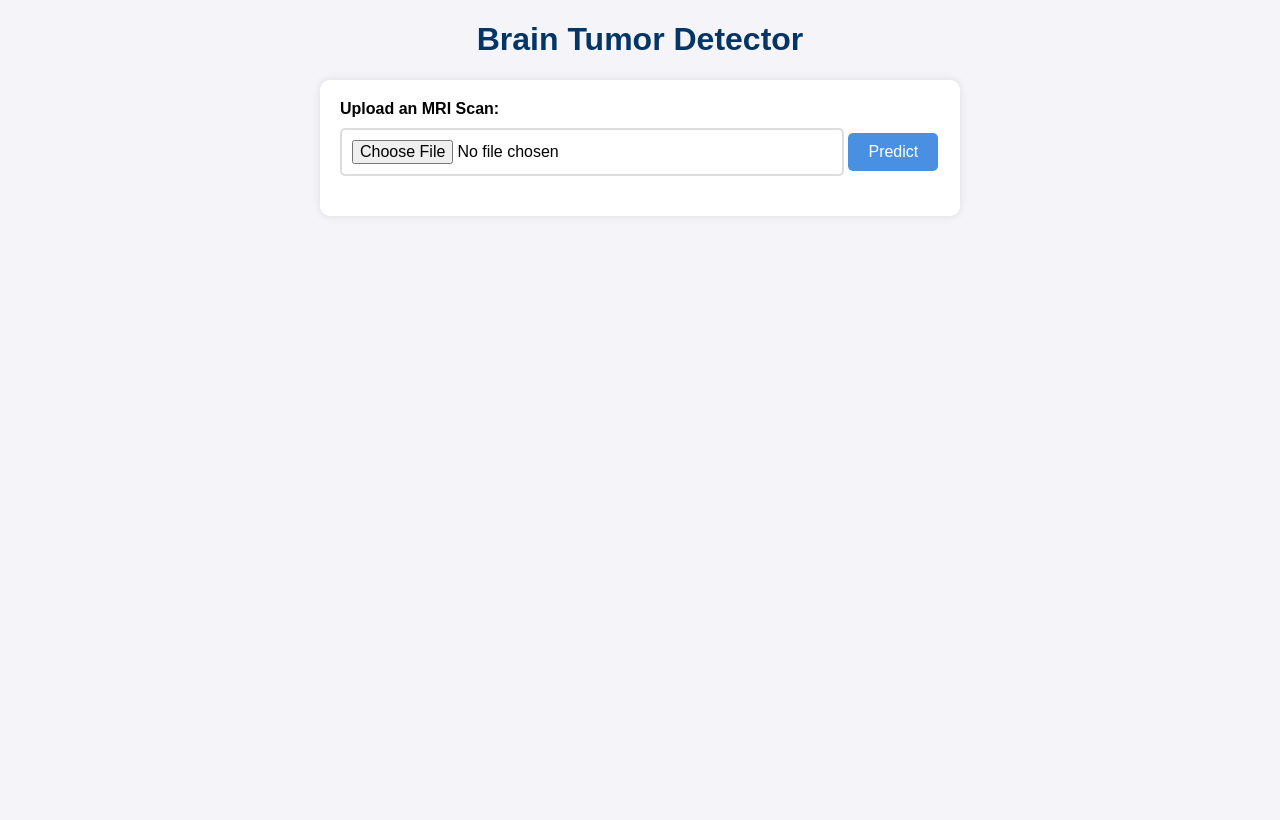
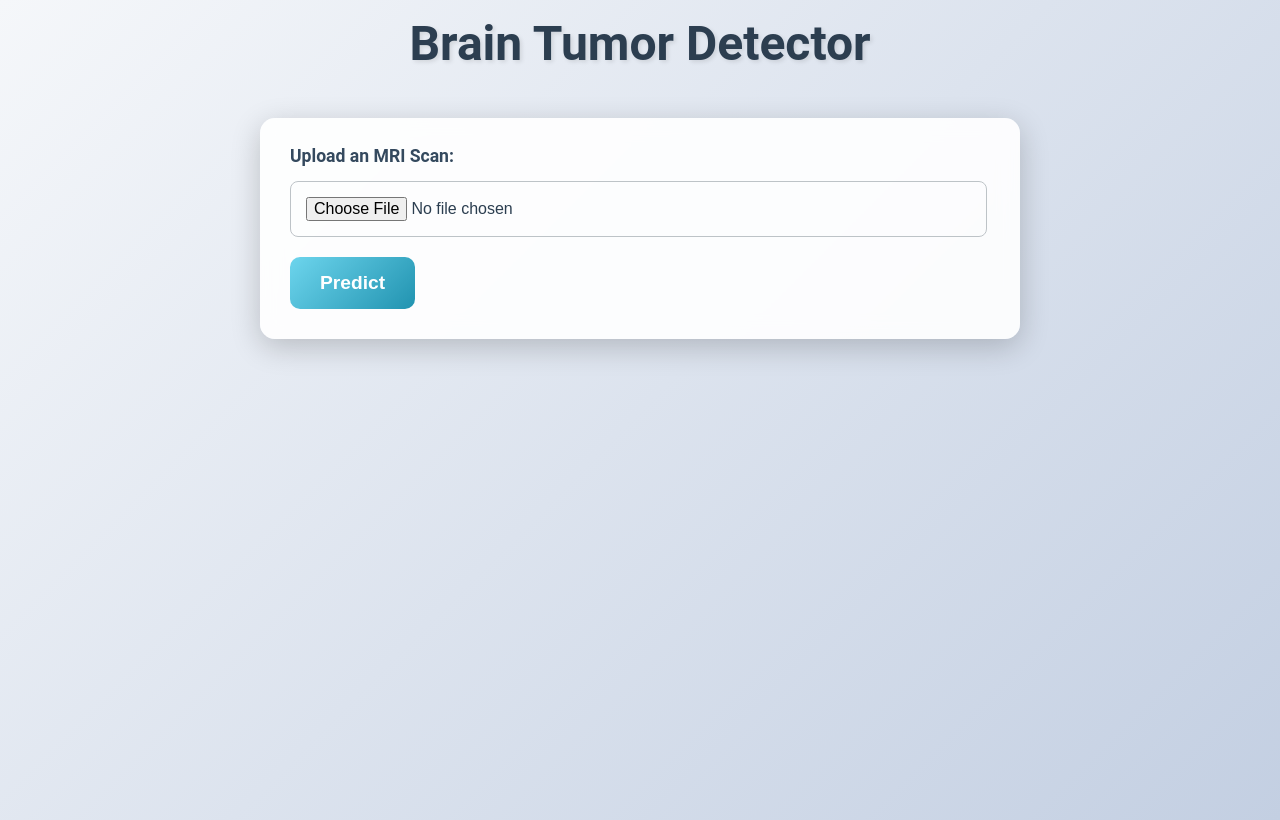
Before and after one commit to brycemartin04/Brain-Tumor-Detector, a Flask app: page / in a window 1280 px wide. Before the commit the page ends 176 px from the top, so only its background shows below. Run offline with Flask 3, Linux system fonts and the light colour scheme.

Commit message:
Update CSS and bug fix web app

```diff
--- a/app.py
+++ b/app.py
@@ -66,46 +66,49 @@ def index():
             image_url = f'static/temp/{filename}'
 
             if previous_image != None:
-                os.remove(previous_image)
+                if os.path.exists(previous_image):
+                    os.remove(previous_image)
                 previous_image = None
 
             if previous_prediction != None:
-                os.remove(previous_prediction)
+                if os.path.exists(previous_prediction):
+                    os.remove(previous_prediction)
                 previous_prediction = None
 
 
             previous_image = f'static/temp/{filename}'
 
-            results = model(image_url)
-            if len(results[0].boxes.cls) !=0:
-                labels = results[0].boxes.cls[0].item()  # This will give you the class names
-                confidence = results[0].boxes.conf[0].item()  # Confidence scores for each prediction
-            else:
-                labels = "No Cancer Detected"
+            if os.path.exists(img_path):
+                results = model(image_url)
+                if len(results[0].boxes.cls) !=0:
+                    labels = results[0].boxes.cls[0].item()  # This will give you the class names
+                    confidence = results[0].boxes.conf[0].item()  # Confidence scores for each prediction
+                else:
+                    labels = "No Cancer Detected"
 
-            if labels == 1:
-                labels = 'Meningioma'
-            elif labels == 2:
-                labels = "Pituitary"
-            elif labels == 0:
-                labels = "Glioma"
+                if labels == 1:
+                    labels = 'Meningioma'
+                elif labels == 2:
+                    labels = "Pituitary"
+                elif labels == 0:
+                    labels = "Glioma"
 
 
 
-            # Get the predicted image from YOLO result (use OpenCV to work with the image)
-            predicted_image = results[0].plot(labels=True, conf=False)  # Plot the predictions onto the image
+                # Get the predicted image from YOLO result (use OpenCV to work with the image)
+                predicted_image = results[0].plot(labels=True, conf=False)  # Plot the predictions onto the image
 
-            # Convert the result to a format we can save
-            # 'predicted_image' is an array, so convert it to a PIL Image
-            predicted_image_pil = Image.fromarray(predicted_image)
+                # Convert the result to a format we can save
+                # 'predicted_image' is an array, so convert it to a PIL Image
+                predicted_image_pil = Image.fromarray(predicted_image)
 
-            # Save the predicted image manually
-            predicted_image_path = os.path.join('static/temp/predict', filename)
-            predicted_image_pil.save(predicted_image_path)
+                # Save the predicted image manually
+                predicted_image_path = os.path.join('static/temp/predict', filename)
+                predicted_image_pil.save(predicted_image_path)
 
-            # Set the URL for the predicted image
-            predicted_image_path = f'static/temp/predict/{filename}'
-            previous_prediction = predicted_image_path
+                # Set the URL for the predicted image
+                predicted_image_path = f'static/temp/predict/{filename}'
+                previous_prediction = predicted_image_path
 
 
 
--- a/static/css/styles.css
+++ b/static/css/styles.css
@@ -1,77 +1,128 @@
 /* static/css/styles.css */
 body {
-    font-family: Arial, sans-serif;
-    background-color: #f4f4f9;
+    font-family: 'Roboto', sans-serif;
+    background: linear-gradient(135deg, #f5f7fa, #c3cfe2);
+    background-repeat: no-repeat;
+    color: #2c3e50;
+    line-height: 1;
     margin: 0;
     padding: 0;
+    height: 100%;
+    min-height: 100vh;
 }
 
 h1 {
     text-align: center;
-    color: #043565
+    color: #2c3e50;
+    font-size: 3rem;
+    margin: 20px 0;
+    text-shadow: 2px 2px 4px rgba(0, 0, 0, 0.1);
 }
 
 form {
-    width: 60%;
-    margin: 20px auto;
-    padding: 20px;
-    background-color: #ffffff;
-    border-radius: 10px;
-    box-shadow: 0 0 10px rgba(0, 0, 0, 0.1);
-    width: 600px;
+    max-width: 700px;
+    margin: 50px auto;
+    padding: 30px;
+    background: rgba(255, 255, 255, 0.9);
+    border-radius: 15px;
+    box-shadow: 0 8px 30px rgba(0, 0, 0, 0.2);
+    backdrop-filter: blur(10px);
 }
 
 label {
     display: block;
-    margin-bottom: 10px;
+    margin-bottom: 15px;
     font-weight: bold;
+    font-size: 1.1rem;
+    color: #34495e;
 }
 
 input[type="file"] {
-    width: 80%;
-    padding: 10px;
+    width: 95%;
+    padding: 15px;
     margin-bottom: 20px;
-    border: 2px solid #ddd;
-    border-radius: 5px;
-    font-size: 16px;
+    border: 1px solid #bdc3c7;
+    border-radius: 8px;
+    font-size: 1rem;
+    transition: box-shadow 0.3s, border-color 0.3s;
+}
+
+input[type="file"]:focus {
+    border-color: #3498db;
+    box-shadow: 0 0 8px rgba(52, 152, 219, 0.5);
+    outline: none;
 }
 
 input[type="submit"] {
-    background-color: #4a90e2;
+    background: linear-gradient(135deg, #6dd5ed, #2193b0);
     color: white;
-    padding: 10px 20px;
+    padding: 15px 30px;
     border: none;
-    border-radius: 5px;
+    border-radius: 10px;
+    font-size: 1.2rem;
+    font-weight: bold;
     cursor: pointer;
-    font-size: 16px;
+    transition: transform 0.2s, box-shadow 0.2s;
 }
 
 input[type="submit"]:hover {
-    background-color: #357ab7;
+    transform: translateY(-2px);
+    box-shadow: 0 4px 15px rgba(0, 0, 0, 0.3);
 }
 
-h2 {
+h2, h3 {
     text-align: center;
-    color: #e74c3c;
-}
-
-h3 {
-    text-align: center;
-    color: #e74c3c;
+    color: #d35400;
+    font-size: 1.8rem;
+    margin-top: 10px;
 }
 
 img {
     display: block;
     margin: 20px auto;
     max-width: 100%;
-    max-height: 300px;
-    border: 20px solid #000000;
-    border-radius: 10px;
-    padding: 1px;
+    max-height: 500px;
+    min-height: 500px;
+    border: 10px solid rgba(255, 255, 255, 0.9);
+    border-radius: 15px;
+    padding: 5px;
+    box-shadow: 0 8px 30px rgba(0, 0, 0, 0.2);
 }
 
 .result {
-    font-size: 20px;
+    font-size: 1.5rem;
     font-weight: bold;
     text-align: center;
+    color: #27ae60;
+    margin-top: 30px;
+    text-shadow: 1px 1px 2px rgba(0, 0, 0, 0.1);
 }
+
+.green {
+    color: green;
+}
+
+
+/* Responsive Design */
+@media (max-width: 768px) {
+    form {
+        width: 90%;
+        padding: 20px;
+    }
+
+    h1 {
+        font-size: 2.5rem;
+    }
+
+    h2, h3 {
+        font-size: 1.5rem;
+    }
+
+    input[type="submit"], input[type="file"] {
+        font-size: 1rem;
+    }
+
+    img {
+        max-height: 300px;
+    }
+}
--- a/templates/index.html
+++ b/templates/index.html
@@ -5,24 +5,30 @@
     <meta name="viewport" content="width=device-width, initial-scale=1.0">
     <title>Brain Tumor Detector</title>
     <link rel="shortcut icon" href="{{ url_for('static', filename='brain.png') }}">
-    <link rel="stylesheet" href="/static/css/styles.css">  <!-- Correct link to CSS -->
+    <link rel="stylesheet" href="{{ url_for('static', filename='css/styles.css') }}">
 </head>
 <body>
     <h1>Brain Tumor Detector</h1>
+
     {% if predicted_image_path %}
-        <img src="{{ predicted_image_path }}" alt="Uploaded Image">
+        <img src="{{ predicted_image_path }}" alt="Uploaded MRI Scan">
     {% endif %}
+
     {% if result %}
-        <h2 class="result.cancer">
+        <h2 class="{{ 'green' if result == 'No Cancer Detected' else '' }}">
             Prediction Result: {{ result }}
         </h2>
     {% endif %}
+
     {% if confidence %}
-        <h2 class = 'result.not-cancer'> Confidence: {{ (confidence * 100) | round(2) }}%</h2>
+        <h2>
+            Confidence: {{ (confidence * 100) | round(2) }}%
+        </h2>
     {% endif %}
+
     <form action="/" method="post" enctype="multipart/form-data">
         <label for="file">Upload an MRI Scan:</label>
-        <input type="file" name="file" accept="image/*" required>
+        <input type="file" id="file" name="file" accept="image/*" required>
         <input type="submit" value="Predict">
     </form>
 </body>
```
Also changed, not shown: 3 other files.
